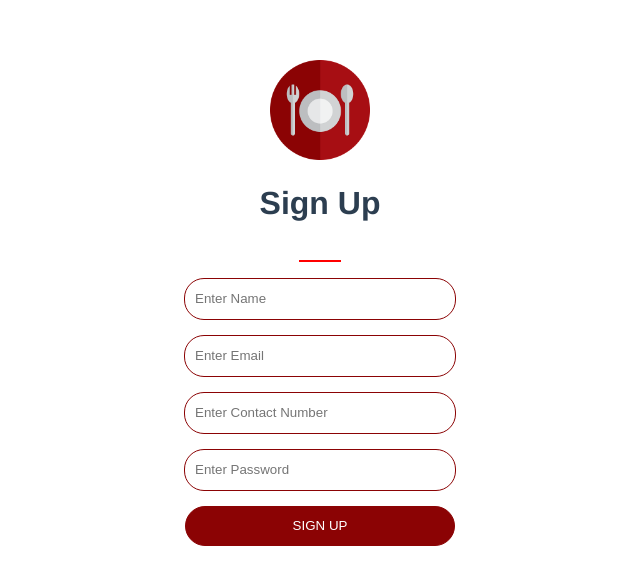
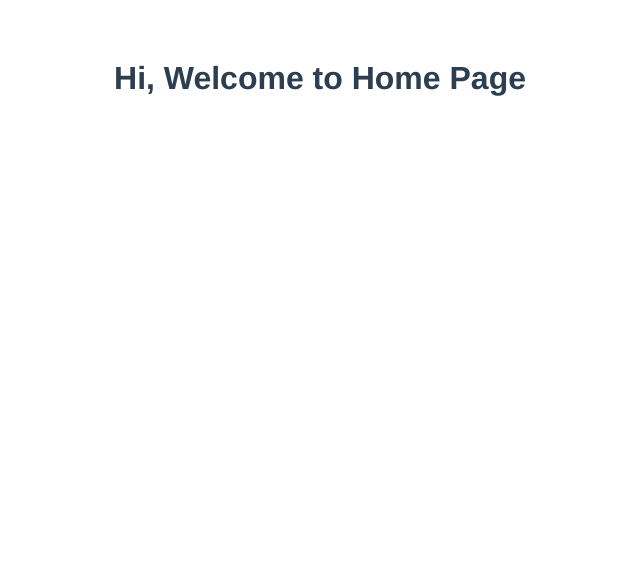
Before and after one commit to AayushN01/vue-restaurant-app, a Vue app: page / in a window 1280 px wide. Shown: the top 584 px of the page, without its empty margins (320-960 px from the left). Built offline with nearby package versions, Linux system fonts and the light colour scheme.

Commit message:
Setup routes

```diff
--- a/package.json
+++ b/package.json
@@ -10,7 +10,8 @@
   "dependencies": {
     "axios": "^0.27.2",
     "core-js": "^3.8.3",
-    "vue": "^3.2.13"
+    "vue": "^3.2.13",
+    "vue-router": "^4.0.13"
   },
   "devDependencies": {
     "@babel/core": "^7.12.16",
--- a/src/App.vue
+++ b/src/App.vue
@@ -1,14 +1,12 @@
 <template>
-  <SignUpComponent/>
+  <router-view/>
 </template>
 
 <script>
-import SignUpComponent from './components/SignUpComponent.vue';
 
 export default {
   name: 'App',
   components: {
-    SignUpComponent
 }
 }
 </script>
--- /dev/null
+++ b/src/components/HomeComponent.vue
@@ -0,0 +1,8 @@
+<template>
+    <h1>Hi, Welcome to Home Page</h1>
+</template>
+<script>
+export default {
+    name:'HomeComponent'
+}
+</script>
--- a/src/main.js
+++ b/src/main.js
@@ -1,4 +1,5 @@
 import { createApp } from 'vue'
 import App from './App.vue'
+import router from './routes'
 
-createApp(App).mount('#app')
+createApp(App).use(router).mount('#app')
--- /dev/null
+++ b/src/routes.js
@@ -0,0 +1,15 @@
+import HomeComponent from './components/HomeComponent.vue'
+import SignUpComponent from './components/SignUpComponent.vue'
+import {createRouter,createWebHistory} from 'vue-router'
+
+const routes = [
+    {name:'Home',component:HomeComponent,path:'/'},
+    {name:'SignUp',component:SignUpComponent,path:'/sign-up'},
+];
+
+const router = createRouter({
+    history:createWebHistory(),
+    routes
+});
+
+export default router
```
Also changed, not shown: 1 other file (tests, documents, lock files or other folders).
